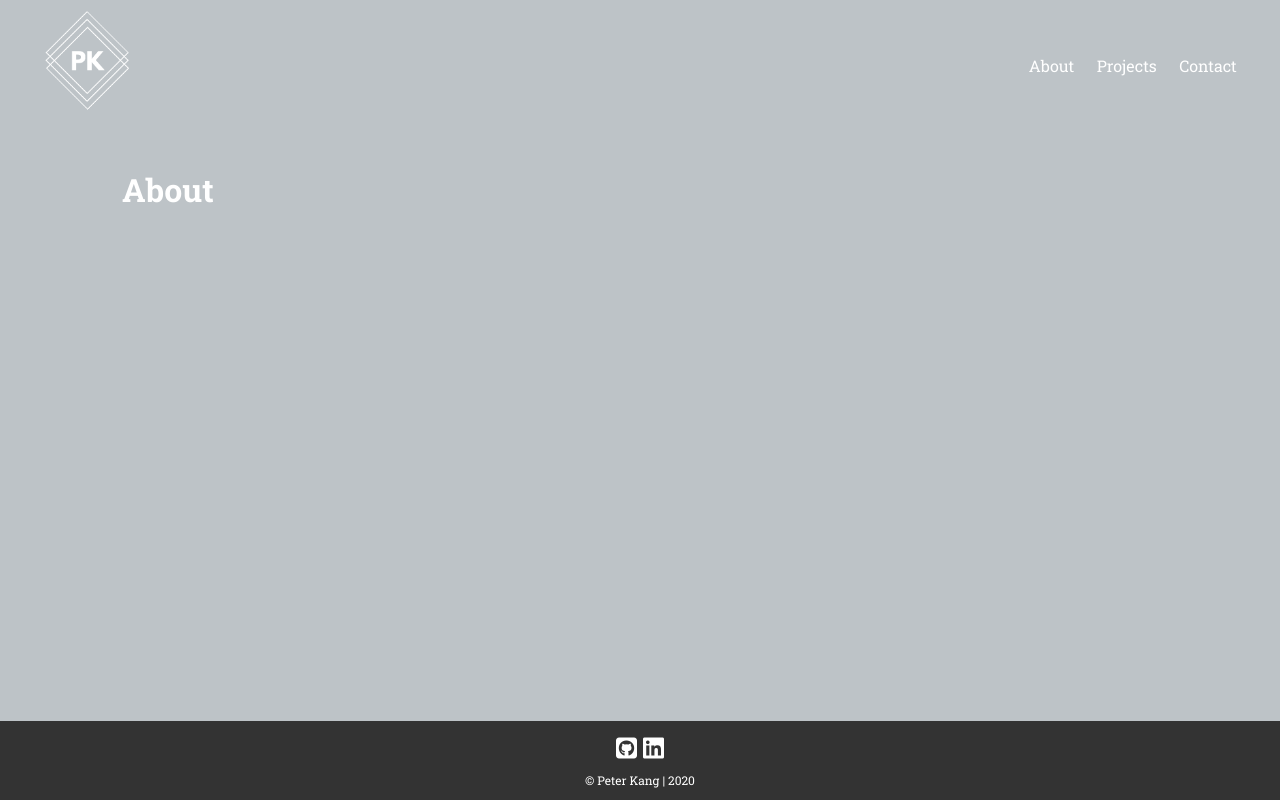
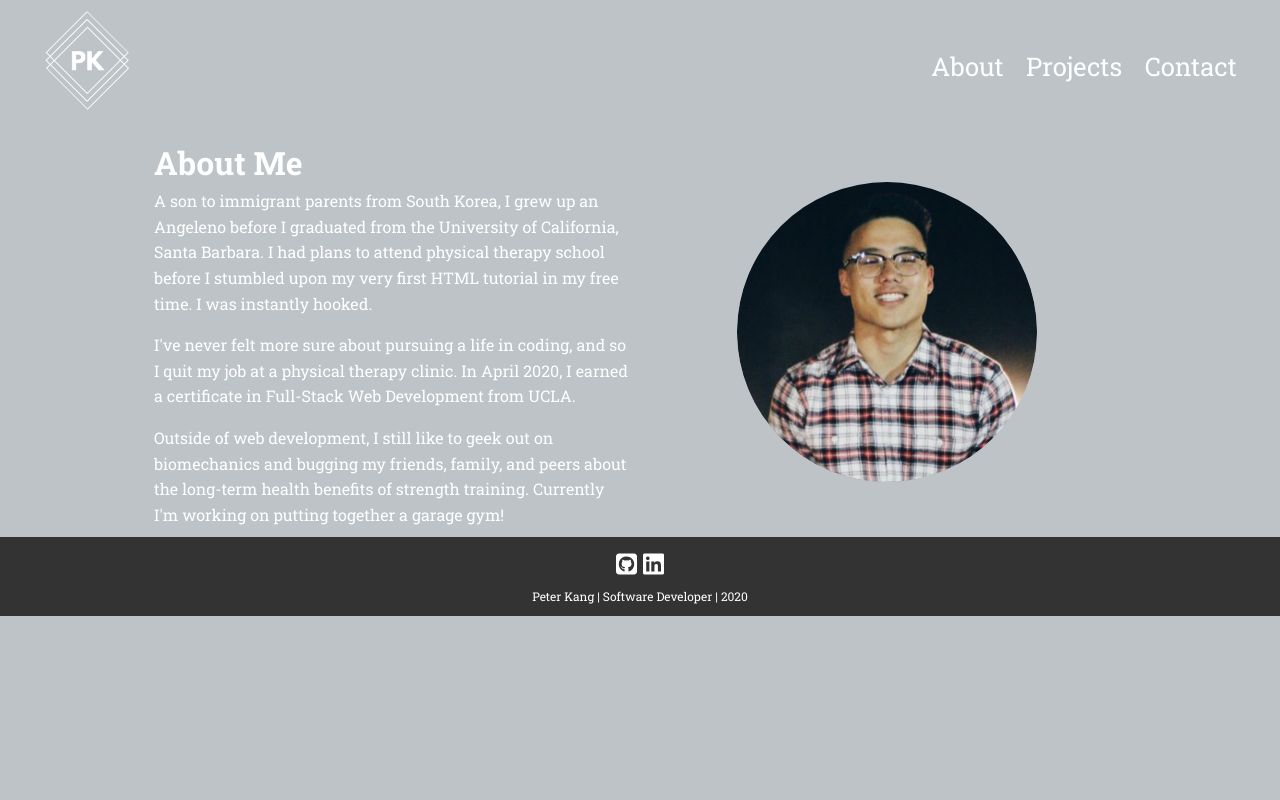
Before and after one commit to pswk1/pk-portfolio, a React (Create React App) app: page /about in a window 1280 px wide. Built offline with nearby package versions, Linux system fonts and the light colour scheme; the HTML template or start-up script is replaced by a standard one.

Commit message:
about component styled

```diff
--- a/src/App.css
+++ b/src/App.css
@@ -1,4 +1,3 @@
-/* @import url('https://fonts.googleapis.com/css?family=Roboto'); */
 @import url('https://fonts.googleapis.com/css2?family=Roboto+Slab:wght@300;400;500;700&display=swap');
 
 /* Global Styles */
@@ -179,6 +178,30 @@ img {
   margin: 3rem 0;
 }
 
+.my-top-1 {
+  margin-top: 1rem;
+}
+
+.my-top-2 {
+  margin-top: 2rem;
+}
+
+.my-top-3 {
+  margin-top: 3rem;
+}
+
+.my-bot-1 {
+  margin-bottom: 1rem;
+}
+
+.my-bot-2 {
+  margin-bottom: 2rem;
+}
+
+.my-bot-3 {
+  margin-bottom: 3rem;
+}
+
 /* Grid */
 .grid-2 {
   display: grid;
@@ -229,25 +252,6 @@ img {
   margin-right: 0.2rem;
 }
 
-.badge {
-  display: inline-block;
-  font-size: 0.8rem;
-  padding: 0.2rem 0.7rem;
-  text-align: center;
-  margin: 0.3rem;
-  background: var(--light-color);
-  color: #333;
-  border-radius: 5px;
-}
-
-.alert {
-  padding: 0.7rem;
-  margin: 1rem 0;
-  opacity: 0.9;
-  background: var(--light-color);
-  color: #333;
-}
-
 .btn-primary,
 .bg-primary,
 .badge-primary,
@@ -279,11 +283,6 @@ img {
 .alert-danger {
   background: var(--danger-color);
   color: #fff;
-}
-
-.bg-brown {
-  background: #603813;
-  color: white;
 }
 
 .bg-light-gray {
@@ -321,48 +320,6 @@ img {
   border-radius: 50%;
 }
 
-/* Forms */
-input {
-  /* margin: 1.2rem 0; */
-  margin: 0 auto;
-  margin-bottom: 1rem;
-  border-radius: 1rem;
-}
-
-.form-text {
-  display: block;
-  margin-top: 0.3rem;
-  color: #888;
-}
-
-input[type='text'],
-input[type='email'],
-input[type='password'],
-input[type='date'],
-select,
-textarea {
-  display: block;
-  width: 40%;
-  padding: 0.4rem;
-  font-size: 1.2rem;
-  border: 1px solid #ccc;
-}
-
-input[type='submit'],
-button {
-  font: inherit;
-}
-
-table th,
-table td {
-  padding: 1rem;
-  text-align: left;
-}
-
-table th {
-  background: var(--light-color);
-}
-
 /* Navbar */
 .navbar {
   display: flex;
@@ -371,11 +328,12 @@ table th {
   padding: 0.7rem 2rem;
   z-index: 1;
   width: 100%;
-  margin-bottom: 2rem;
+  margin-bottom: 0.3rem;
 }
 
 .navbar ul {
   display: flex;
+  font-size: 1.6rem;
 }
 
 .navbar a {
@@ -396,6 +354,10 @@ table th {
 @media (max-width: 700px) {
   .hide-sm {
     display: none;
+  }
+
+  .column-pic {
+    margin-top: 5rem;
   }
 
   .grid-2,
@@ -430,12 +392,12 @@ table th {
 }
 
 footer {
-  font-size: 0.75em;
+  font-size: 0.75rem;
   margin-bottom: 0;
   margin-top: 10px;
   padding-top: 5px;
   text-align: center;
-  position: fixed;
+  /* position: fixed; */
   left: 0;
   right: 0;
   bottom: 0;
@@ -452,3 +414,16 @@ footer p {
   padding: 3px;
   font-size: 1.5rem;
 }
+
+.profile-pic {
+  background-image: url(./assets/imgs/profilepic.png);
+  background-position: center;
+  background-size: cover;
+  border-radius: 50%;
+  height: 300px;
+  width: 300px;
+}
+
+/* p {
+  line-height: 1.5rem;
+} */
--- a/src/components/layout/Footer.js
+++ b/src/components/layout/Footer.js
@@ -27,7 +27,7 @@ const Footer = () => {
         </a>{' '}
       </div>
       <p>
-        © Peter Kang | <span id='year'>{setYear()}</span>
+        Peter Kang | Software Developer | <span id='year'>{setYear()}</span>
       </p>
     </footer>
   );
--- a/src/components/layout/Navbar.js
+++ b/src/components/layout/Navbar.js
@@ -1,12 +1,13 @@
 import React from 'react';
 import { Link } from 'react-router-dom';
+import logo from '../../assets/imgs/PK.png';
 
-const Navbar = ({ title }) => {
+const Navbar = () => {
   return (
     <nav className='navbar .bg-light-gray'>
       <h1>
         <Link to='/'>
-          <img src={require('../../assets/imgs/PK.png')} alt='logo'></img>
+          <img src={logo} alt='logo'></img>
         </Link>
       </h1>
       <ul>
--- a/src/components/pages/About.js
+++ b/src/components/pages/About.js
@@ -2,8 +2,33 @@ import React from 'react';
 
 const About = () => {
   return (
-    <div>
-      <h1>About</h1>
+    <div className='container'>
+      <div className='grid-2'>
+        <div>
+          <h1>About Me</h1>
+          <p className='my-bot-1'>
+            A son to immigrant parents from South Korea, I grew up an Angeleno
+            before I graduated from the University of California, Santa Barbara.
+            I had plans to attend physical therapy school before I stumbled upon
+            my very first HTML tutorial in my free time. I was instantly hooked.
+          </p>
+
+          <p className='my-bot-1'>
+            I've never felt more sure about pursuing a life in coding, and so I
+            quit my job at a physical therapy clinic. In April 2020, I earned a
+            certificate in Full-Stack Web Development from UCLA.
+          </p>
+
+          <p>
+            Outside of web development, I still like to geek out on biomechanics
+            and bugging my friends, family, and peers about the long-term health
+            benefits of strength training. Currently I'm working on putting
+            together a garage gym!
+          </p>
+        </div>
+
+        <div className='all-center profile-pic'></div>
+      </div>
     </div>
   );
 };
--- a/src/components/pages/Home.js
+++ b/src/components/pages/Home.js
@@ -5,7 +5,7 @@ const Home = () => {
     <Fragment>
       <div className='all-center'>
         <h1>Welcome To My Portfolio!</h1>
-        <h2>I'm Peter and I'm a software developer.</h2>
+        <h2 className='my-top-3'> I'm Peter and I'm a software developer.</h2>
       </div>
     </Fragment>
   );
```
Also changed, not shown: src/assets/imgs/profilepic.png (added).
